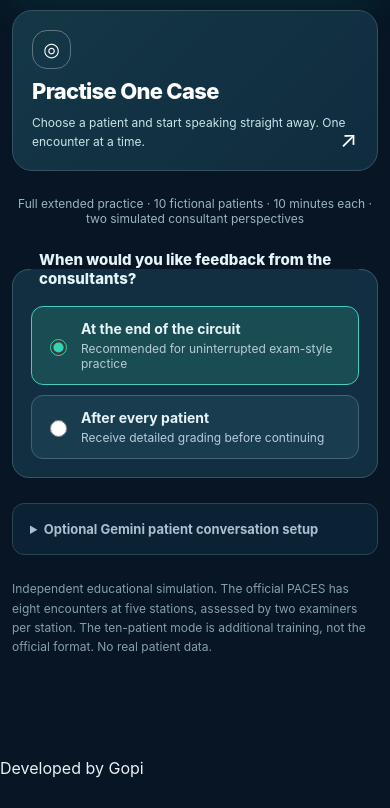
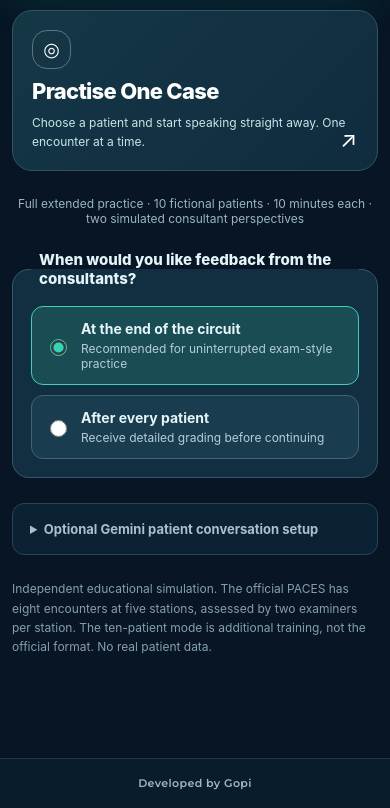
Before and after one commit to gopi-aws-1/paces-simulator, a website: page index.html in a window 390 px wide. Shown: the part 563-1371 px from the top of the page. Before the commit the page ends 1341 px from the top, so only its background shows below. Drawn offline with Linux system fonts and the light colour scheme.

Commit message:
Style understated responsive bottom-of-page site credit

```diff
--- a/demo.css
+++ b/demo.css
@@ -372,3 +372,23 @@ main:has(.ward-experience){max-width:1680px;padding:18px 18px 65px}
  .dedication-track{animation:none;transform:none;will-change:auto}
  .dedication-message:nth-child(2){display:none}
 }
+
+
+/* Quiet site-wide credit below all consultation and feedback screens. */
+body{display:flex;flex-direction:column;min-height:100vh;min-height:100dvh}
+body > main#app{flex:1 0 auto;width:100%}
+.site-footer{
+ flex:none;
+ width:100%;
+ padding:19px max(16px,env(safe-area-inset-right)) calc(19px + env(safe-area-inset-bottom)) max(16px,env(safe-area-inset-left));
+ border-top:1px solid rgba(169,200,221,.16);
+ background:#081c2c;
+ color:#9fb6c9;
+ text-align:center;
+ font-family:'Montserrat',Arial,Helvetica,sans-serif;
+ font-size:12px;
+ font-weight:600;
+ letter-spacing:.035em;
+ line-height:1.5;
+}
+@media(max-width:600px){.site-footer{padding-top:16px;padding-bottom:calc(16px + env(safe-area-inset-bottom));font-size:11px}}
```
